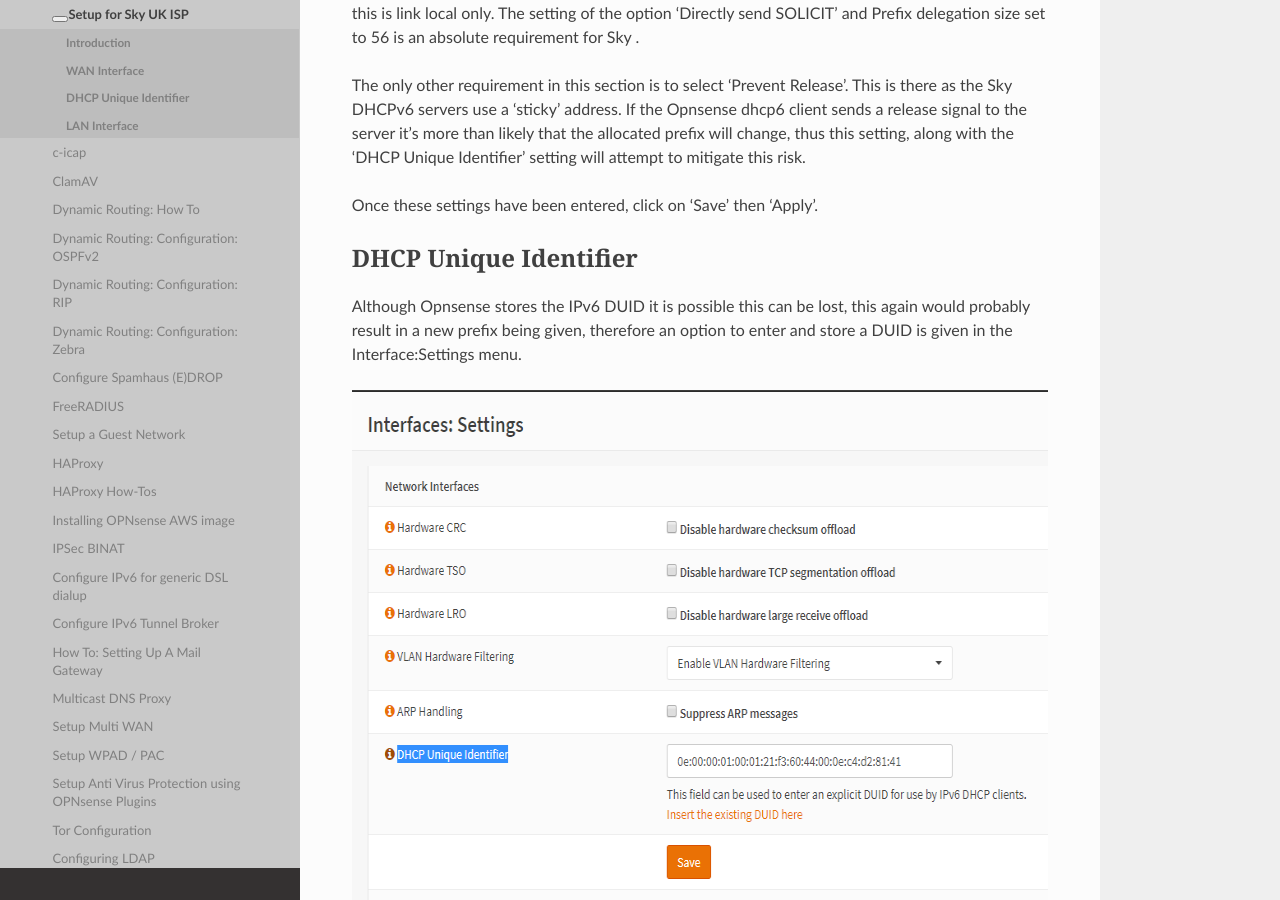
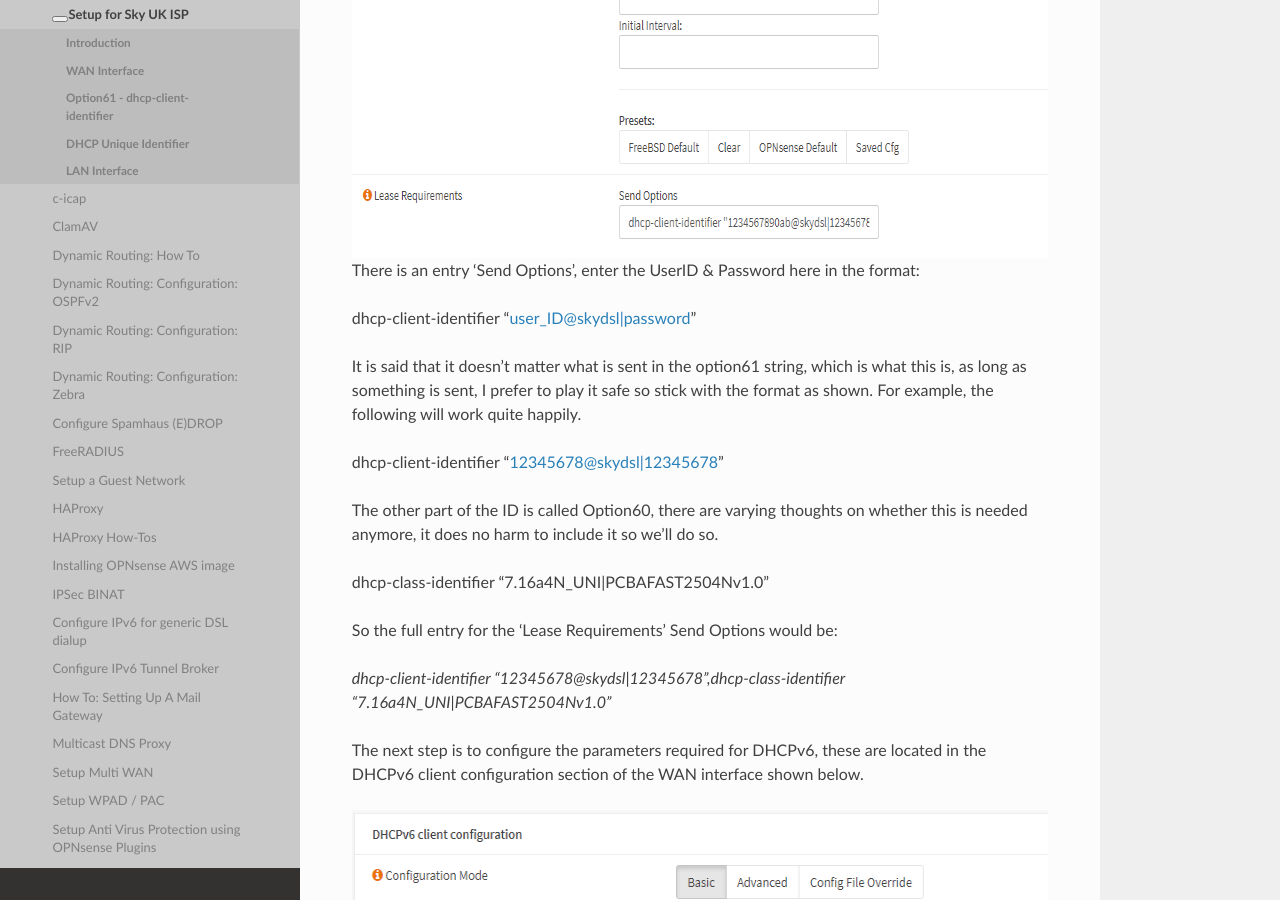
Before and after one commit to opnsense/docs, a Sphinx documentation site: the page built from source/manual/how-tos/SkyUK.rst, in a window 1280 px wide and 900 px high, scrolled down 2082 px. Built offline with Sphinx 7.4.7 and the Read the Docs theme 2.0.0, drawn with Linux system fonts in a browser that asks for light colours; nearby versions of some CDN libraries; some web fonts are replaced; library files that are not in the unit come from our copies; some of the changed text lies outside the part shown.

Commit message:
Sky Doc update

```diff
--- a/source/manual/how-tos/SkyUK.rst
+++ b/source/manual/how-tos/SkyUK.rst
@@ -18,6 +18,40 @@
 
 .. image:: images/skyuk_wan_1.png
 	:scale: 100%
+
+**Option61 - dhcp-client-identifier**
+-------------------------------------
+
+We now need to send the Sky login credentials. When using VDSL we do not
+need to use specific credentials, as long as they are correctly formatted
+anything will do.
+
+Under DHCP Client Configuration select the Advanced button.
+
+.. image:: images/skyuk_lan_2.png
+	:scale: 100%
+
+There is an entry 'Send Options', enter the UserID & Password here in the
+format:
+
+dhcp-client-identifier "user_ID@skydsl|password"
+
+It is said that it doesn't matter what is sent in the option61 string, which
+is what this is, as long as something is sent, I prefer to play it safe so
+stick with the format as shown. For example, the following will work quite
+happily.
+
+dhcp-client-identifier "12345678@skydsl|12345678"
+
+The other part of the ID is called Option60, there are varying thoughts on
+whether this is needed anymore, it does no harm to include it so we'll do so.
+
+dhcp-class-identifier "7.16a4N_UNI|PCBAFAST2504Nv1.0"
+
+So the full entry for the 'Lease Requirements' Send Options would be:
+
+*dhcp-client-identifier "12345678@skydsl|12345678",dhcp-class-identifier "7.16a4N_UNI|PCBAFAST2504Nv1.0"*
+
 
 The next step is to configure the parameters required for DHCPv6, these
 are located in the DHCPv6 client configuration section of the WAN
```
Also changed, not shown: source/manual/how-tos/images/skyuk_lan_2.png (added).
